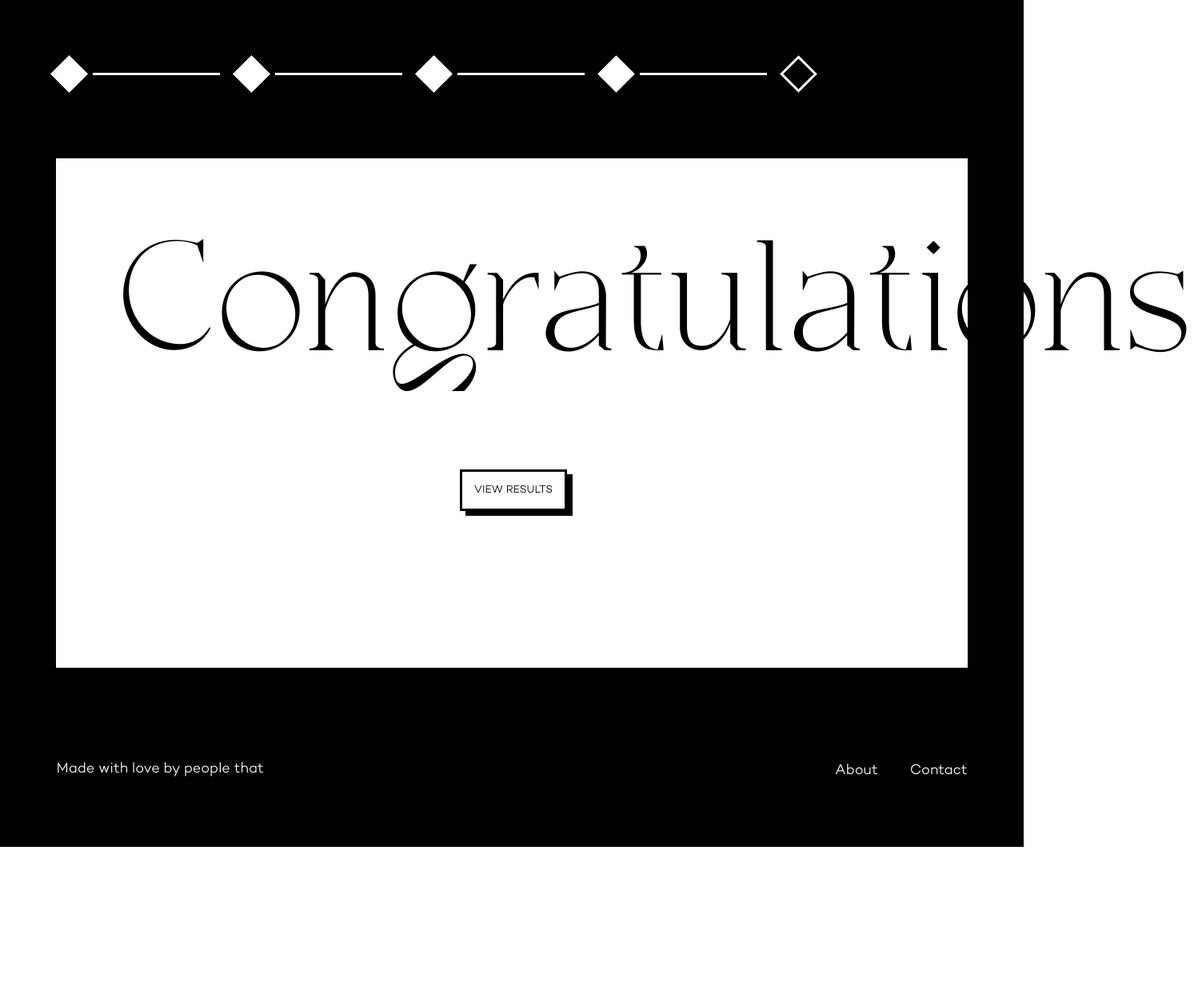
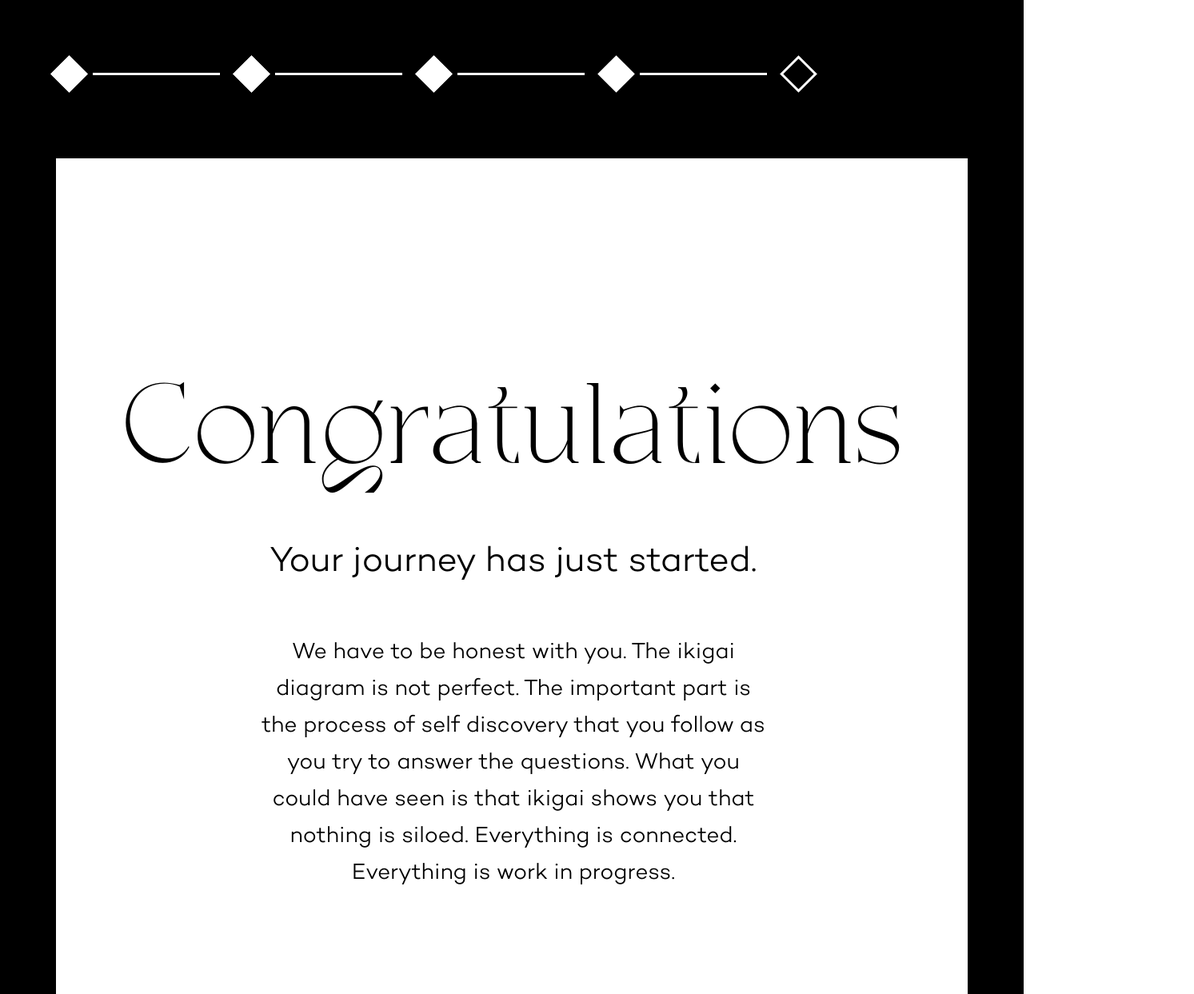
Before and after one commit to kaloyan-kamburov/Ikigai, a React (Create React App) app: page /congratulations in a window 1280 px wide. Shown: the top 1243 px of the page at 80% size, 1493 px wide, since content can reach past the window. Before the commit the page ends 1059 px from the top, so only its background shows below. Built offline with nearby package versions, Linux system fonts and the light colour scheme.

Commit message:
add text

```diff
--- a/src/pages/Wizard/congratulations.js
+++ b/src/pages/Wizard/congratulations.js
@@ -26,9 +26,15 @@ const Congratulations = () => {
         </ul>
 
         <div className="congratulations form-bg">
-          <h1>Congratulations</h1>
+          <h1 className="congrats-title">Congratulations</h1>
+          <h2 className="congrats-subTitle">Your journey has just started.</h2>
+          <div className="congrats-body">
+            <p>
+            We have to be honest with you. The ikigai diagram is not perfect. The important part is the process of self discovery that you follow as you try to answer the questions. What you could have seen is that ikigai shows you that nothing is siloed. Everything is connected. Everything is work in progress.
+            </p>
+          </div>
           <div className="form-btns">
-            <button
+            <button className="btn-lg"
               onClick={() =>
                 history.push({
                   pathname: "/chart",
--- a/src/pages/Wizard/needs.js
+++ b/src/pages/Wizard/needs.js
@@ -119,21 +119,18 @@ const GoodAt = () => {
 
             <div className="col_40 form-questions">
               <h2 className="form-questions-title">
-                This question is meant to figure out your natural gifts: your
-                talents and skills.
+              This question is meant to figure out what you can give to the world, your culture or your family.
               </h2>
               <ul className="form-questions-list">
                 <li>
                   {" "}
-                  What parts of your current job are you effortless good at?
+                  What problems in your society would you like to help solve immediately?
                 </li>
                 <li>
-                  What are you among the best in your workplace, community (or
-                  even the whole world) at?
+                What issues in your community/ the whole world touch you emotionally?
                 </li>
                 <li>
-                  With some more education and experience, could you be among
-                  the best at what you do?
+                Will your work still be relevant a decade (or even a century) from now?
                 </li>
               </ul>
             </div>
--- a/src/pages/Wizard/paidFor.js
+++ b/src/pages/Wizard/paidFor.js
@@ -63,7 +63,7 @@ const GoodAt = () => {
                 </ul>
               </div>
 
-              <h1 className="form-title">What can you be paid for</h1>
+              <h1 className="form-title">What you can be paid for</h1>
 
               <div className="form-select">
                 <Form
@@ -119,21 +119,15 @@ const GoodAt = () => {
 
             <div className="col_40 form-questions">
               <h2 className="form-questions-title">
-                This question is meant to figure out your natural gifts: your
-                talents and skills.
+              This question is about the things that can put bread on your table, whether you enjoy them or not.
               </h2>
               <ul className="form-questions-list">
                 <li>
                   {" "}
-                  What parts of your current job are you effortless good at?
+                  Lately, have you been paid for what you do? Have you ever been paid for what you do? If not, are other people being paid for this work?
                 </li>
                 <li>
-                  What are you among the best in your workplace, community (or
-                  even the whole world) at?
-                </li>
-                <li>
-                  With some more education and experience, could you be among
-                  the best at what you do?
+                Are you already making a good living doing what it is that you’re doing? Can you eventually make a good living doing this work?
                 </li>
               </ul>
             </div>
--- a/src/styles/congratulations.scss
+++ b/src/styles/congratulations.scss
@@ -1,7 +1,23 @@
 .congratulations {
   text-align: center;
-
-  button {
-    padding: 15px;
-  }
 }
+.congrats-title {
+  color: $black;
+  font-size: 160px;
+  font-weight: 100;
+  line-height: 176px;
+  text-align: center;
+  padding: 189px 0 45px;
+}
+.congrats-subTitle {
+  color: $black;
+  font-family: Campton;
+  font-size: 44px;
+  line-height: 64px;
+  text-align: center;
+}
+.congrats-body {
+  padding: 58px 0 46px;
+  width: 65%;
+  margin: 0 auto;
+}
--- a/src/styles/form.scss
+++ b/src/styles/form.scss
@@ -162,6 +162,20 @@
       color: $white;
     }
   }
+  &[class*=" custom-select__multi-value"]{
+    color: $black;
+    font-family: Campton;
+    font-size: 28px;
+    letter-spacing: 0;
+    line-height: 46px;
+    }
+  &[class*="__input"]{
+    color: $black;
+    font-family: Campton;
+    font-size: 28px;
+    letter-spacing: 0;
+    line-height: 46px;
+  }
 }
 
 @keyframes show {
```
